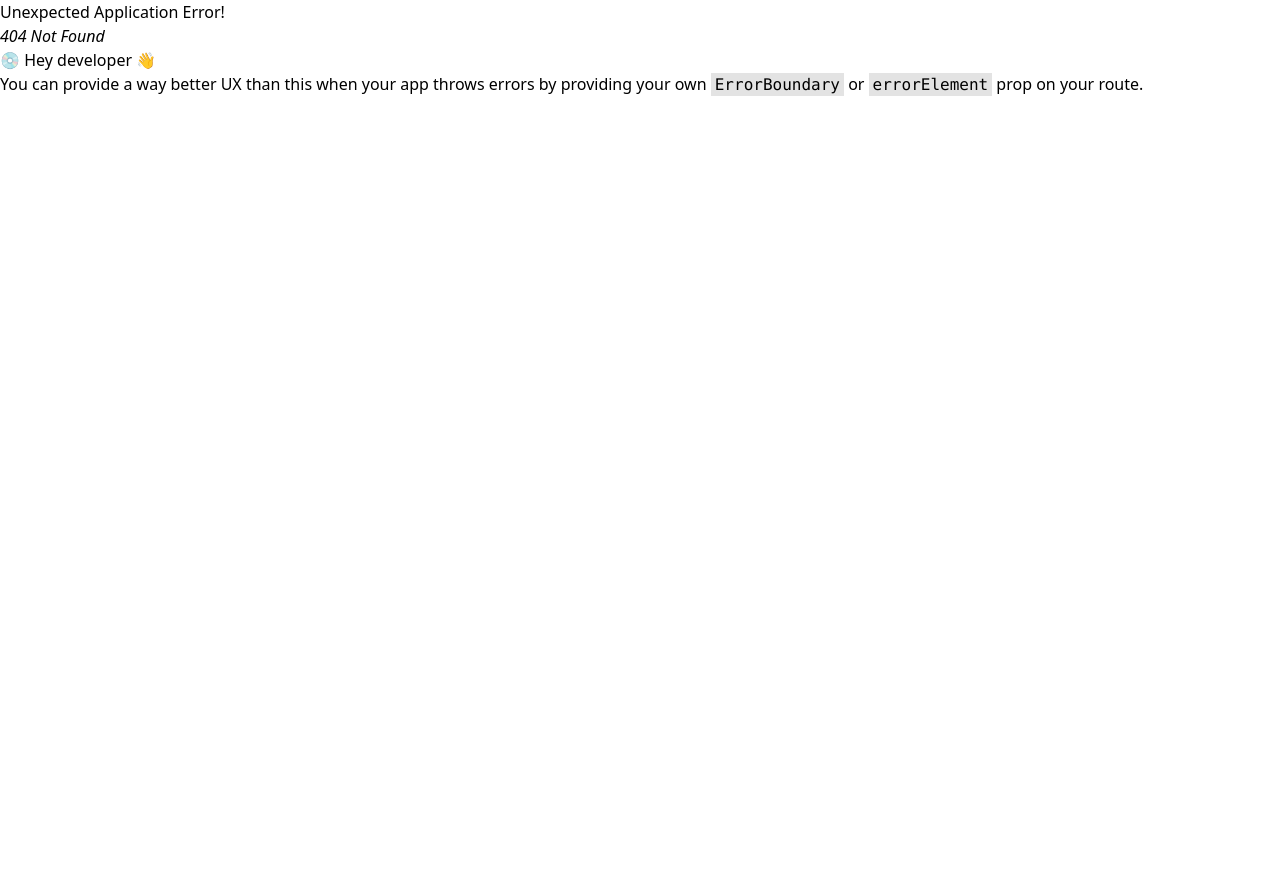
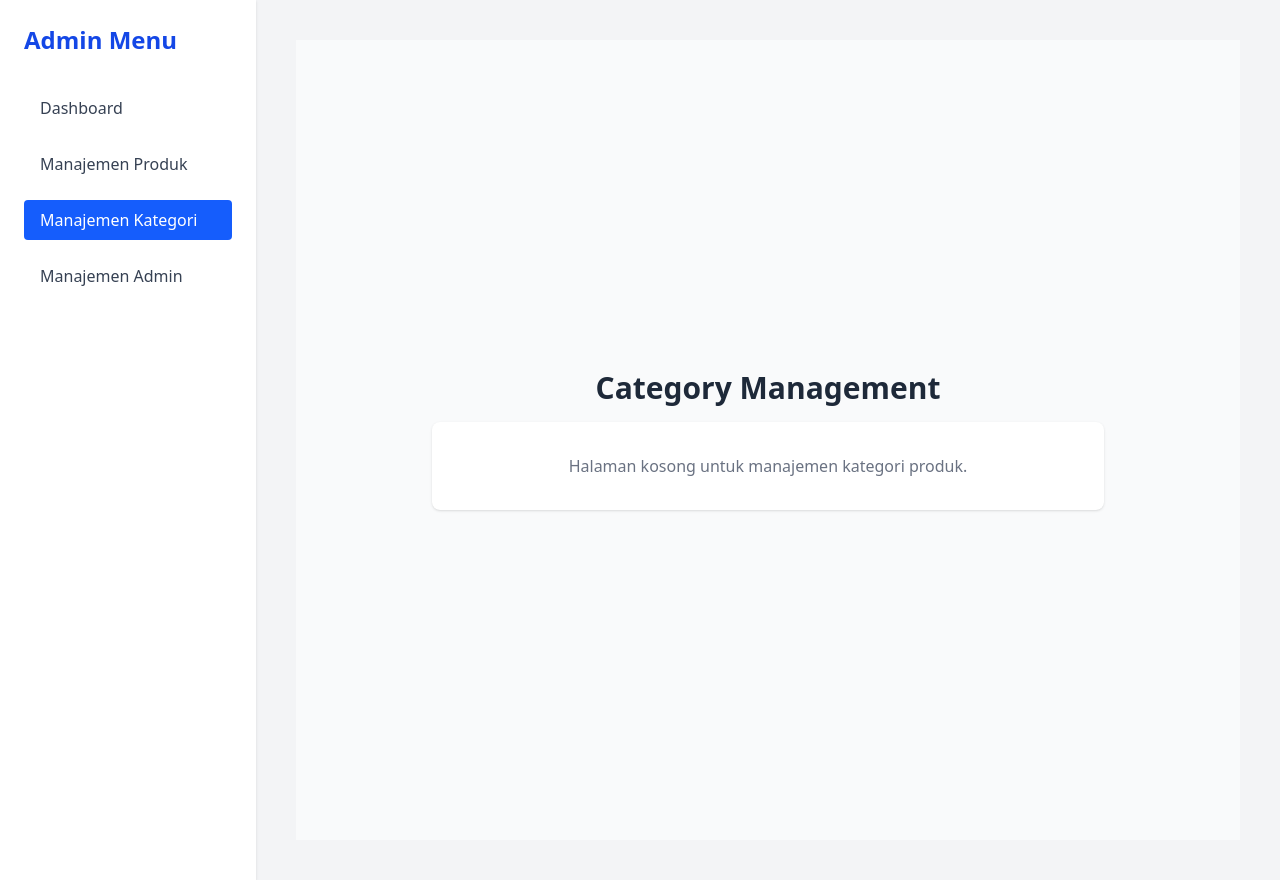
Before and after one commit to fadhlimulyana20/project-fullstack-javascript-e-commerce, a React (Vite) app in the folder frontend/: page /admin/categories in a window 1280 px wide. Before the commit this address had no page. Before the commit the page ends 800 px from the top, so only its background shows below. Built offline with nearby package versions, Linux system fonts and the light colour scheme.

Commit message:
menambahkan halaman kosong untuk dasbor admin

```diff
--- a/frontend/src/AdminDashboard.jsx
+++ b/frontend/src/AdminDashboard.jsx
@@ -1,3 +1,4 @@
+
 import React, { useEffect } from 'react';
 import { useNavigate } from 'react-router-dom';
 
@@ -12,10 +13,10 @@ const AdminDashboard = () => {
   }, [navigate]);
 
   return (
-    <div>
-      <h1>Admin Dashboard</h1>
-      <p>Selamat datang di dasbor admin!</p>
-    </div>
+    <>
+      <h1 className="text-2xl font-bold mb-2">Admin Dashboard</h1>
+      <p className="text-gray-600">Selamat datang di dasbor admin!</p>
+    </>
   );
 };
 
--- /dev/null
+++ b/frontend/src/AdminLayout.jsx
@@ -0,0 +1,42 @@
+import React from "react";
+import { NavLink, Outlet } from "react-router-dom";
+
+const adminMenu = [
+  { label: "Dashboard", path: "/admin/dashboard" },
+  { label: "Manajemen Produk", path: "/admin/products" },
+  { label: "Manajemen Kategori", path: "/admin/categories" },
+  { label: "Manajemen Admin", path: "/admin/admins" },
+];
+
+const AdminLayout = () => {
+  return (
+    <div className="min-h-screen flex bg-gray-100">
+      {/* Sidebar */}
+      <aside className="w-64 bg-white shadow flex flex-col p-6">
+        <h2 className="text-2xl font-bold mb-8 text-blue-700">Admin Menu</h2>
+        <nav className="flex flex-col gap-4">
+          {adminMenu.map((item) => (
+            <NavLink
+              key={item.path}
+              to={item.path}
+              className={({ isActive }) =>
+                `px-4 py-2 rounded transition font-medium ${
+                  isActive ? "bg-blue-600 text-white" : "text-gray-700 hover:bg-blue-100"
+                }`
+              }
+              end
+            >
+              {item.label}
+            </NavLink>
+          ))}
+        </nav>
+      </aside>
+      {/* Main Content */}
+      <main className="flex-1 p-10">
+        <Outlet />
+      </main>
+    </div>
+  );
+};
+
+export default AdminLayout;
--- /dev/null
+++ b/frontend/src/AdminManagement.jsx
@@ -0,0 +1,15 @@
+import React from "react";
+
+const AdminManagement = () => {
+  return (
+    <div className="p-8 min-h-screen bg-gray-50 flex flex-col items-center justify-center">
+      <h1 className="text-3xl font-bold mb-4 text-gray-800">Admin Management</h1>
+      <div className="w-full max-w-2xl bg-white rounded-lg shadow p-8 flex flex-col items-center">
+        {/* Konten manajemen admin akan ditambahkan di sini */}
+        <p className="text-gray-500">Halaman kosong untuk manajemen admin.</p>
+      </div>
+    </div>
+  );
+};
+
+export default AdminManagement;
--- /dev/null
+++ b/frontend/src/CategoryManagement.jsx
@@ -0,0 +1,15 @@
+import React from "react";
+
+const CategoryManagement = () => {
+  return (
+    <div className="p-8 min-h-screen bg-gray-50 flex flex-col items-center justify-center">
+      <h1 className="text-3xl font-bold mb-4 text-gray-800">Category Management</h1>
+      <div className="w-full max-w-2xl bg-white rounded-lg shadow p-8 flex flex-col items-center">
+        {/* Konten manajemen kategori akan ditambahkan di sini */}
+        <p className="text-gray-500">Halaman kosong untuk manajemen kategori produk.</p>
+      </div>
+    </div>
+  );
+};
+
+export default CategoryManagement;
--- /dev/null
+++ b/frontend/src/ProductManagement.jsx
@@ -0,0 +1,15 @@
+import React from "react";
+
+const ProductManagement = () => {
+  return (
+    <div className="p-8 min-h-screen bg-gray-50 flex flex-col items-center justify-center">
+      <h1 className="text-3xl font-bold mb-4 text-gray-800">Product Management</h1>
+      <div className="w-full max-w-2xl bg-white rounded-lg shadow p-8 flex flex-col items-center">
+        {/* Konten manajemen produk akan ditambahkan di sini */}
+        <p className="text-gray-500">Halaman kosong untuk manajemen produk.</p>
+      </div>
+    </div>
+  );
+};
+
+export default ProductManagement;
```
Also changed, not shown: frontend/src/main.jsx (+16 -2 lines).
